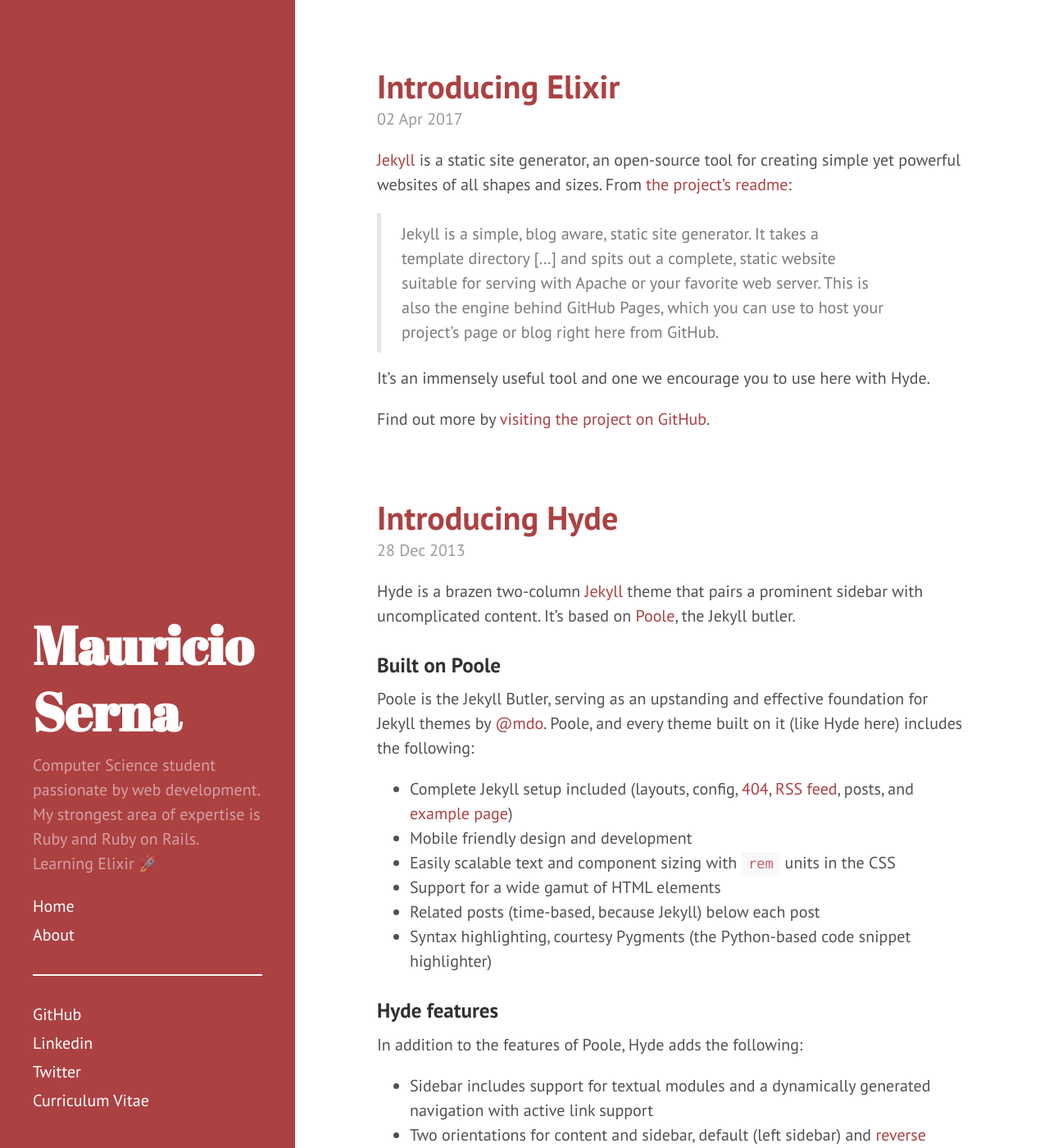
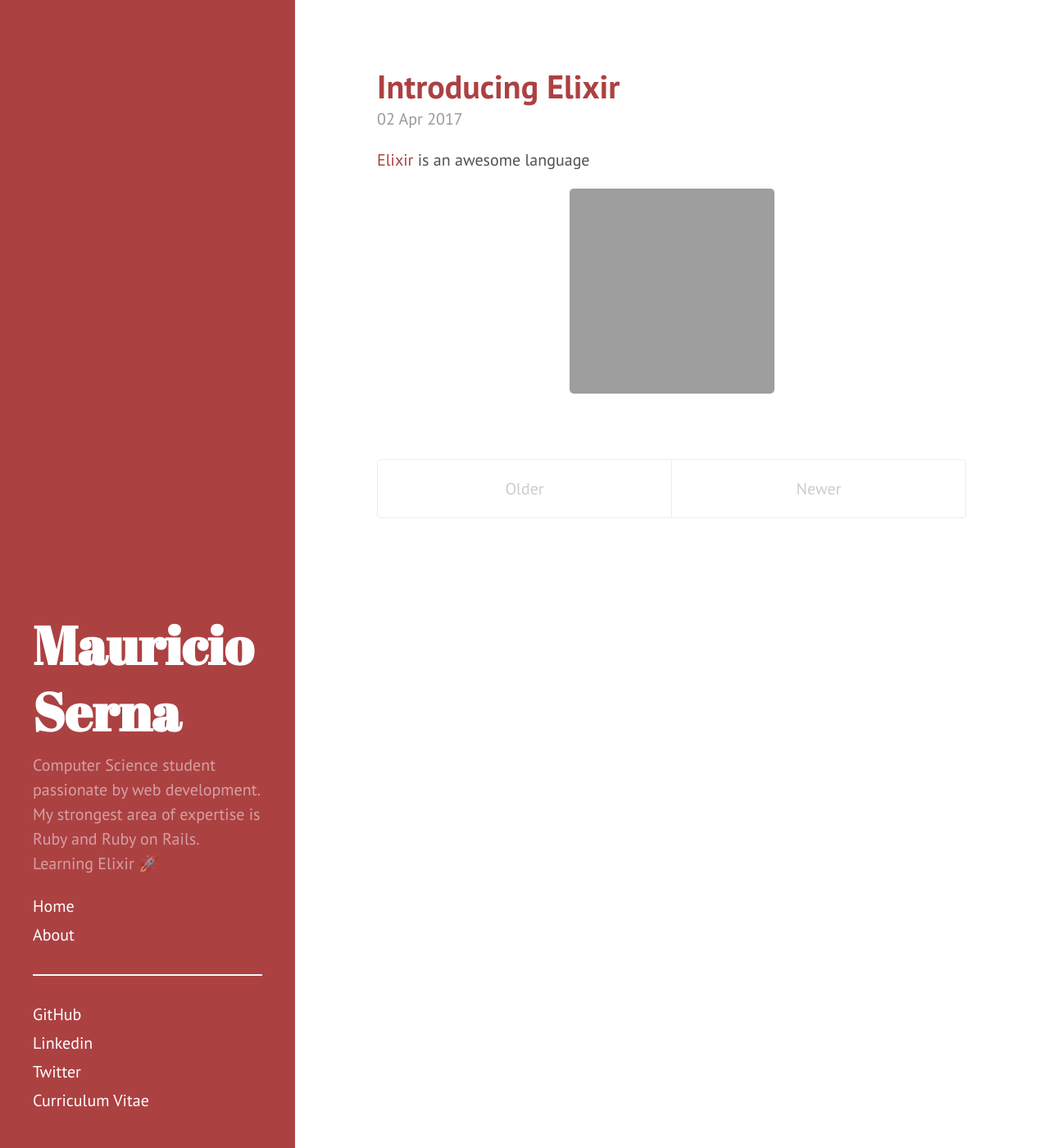
Before and after one commit to kmlroot/mauricio, a Jekyll site: the page built from index.html, in a window 1280 px wide and 1400 px high. Shown: the whole window at 82% size. Built offline with Jekyll 4.4.1, drawn with Linux system fonts in a browser that asks for light colours; the list of posts is cut into pages by our own code; some of the changed text lies outside the part shown; grey boxes are pictures that could not be loaded.

Commit message:
Adding post example

```diff
--- a/_posts/2013-12-28-introducing-hyde.md
+++ /dev/null
@@ -1,44 +0,0 @@
----
-layout: post
-title: Introducing Hyde
-comments: true
----
-
-Hyde is a brazen two-column [Jekyll](http://jekyllrb.com) theme that pairs a prominent sidebar with uncomplicated content. It's based on [Poole](http://getpoole.com), the Jekyll butler.
-
-### Built on Poole
-
-Poole is the Jekyll Butler, serving as an upstanding and effective foundation for Jekyll themes by [@mdo](https://twitter.com/mdo). Poole, and every theme built on it (like Hyde here) includes the following:
-
-* Complete Jekyll setup included (layouts, config, [404](/404), [RSS feed](/atom.xml), posts, and [example page](/about))
-* Mobile friendly design and development
-* Easily scalable text and component sizing with `rem` units in the CSS
-* Support for a wide gamut of HTML elements
-* Related posts (time-based, because Jekyll) below each post
-* Syntax highlighting, courtesy Pygments (the Python-based code snippet highlighter)
-
-### Hyde features
-
-In addition to the features of Poole, Hyde adds the following:
-
-* Sidebar includes support for textual modules and a dynamically generated navigation with active link support
-* Two orientations for content and sidebar, default (left sidebar) and [reverse](https://github.com/poole/lanyon#reverse-layout) (right sidebar), available via `<body>` classes
-* [Eight optional color schemes](https://github.com/poole/hyde#themes), available via `<body>` classes
-
-[Head to the readme](https://github.com/poole/hyde#readme) to learn more.
-
-### Browser support
-
-Hyde is by preference a forward-thinking project. In addition to the latest versions of Chrome, Safari (mobile and desktop), and Firefox, it is only compatible with Internet Explorer 9 and above.
-
-### Download
-
-Hyde is developed on and hosted with GitHub. Head to the <a href="https://github.com/poole/hyde">GitHub repository</a> for downloads, bug reports, and features requests.
-
-{% highlight ruby %}
-  def foo
-    puts 'foo'
-  end
-{% endhighlight %}
-
-Thanks!
--- a/_posts/2017-04-02-introducing-elixir.md
+++ b/_posts/2017-04-02-introducing-elixir.md
@@ -3,10 +3,8 @@
 title: Introducing Elixir
 ---
 
-[Jekyll](http://jekyllrb.com) is a static site generator, an open-source tool for creating simple yet powerful websites of all shapes and sizes. From [the project's readme](https://github.com/mojombo/jekyll/blob/master/README.markdown):
+[Elixir](http://elixir-lang.org/) is an awesome language
 
-  > Jekyll is a simple, blog aware, static site generator. It takes a template directory [...] and spits out a complete, static website suitable for serving with Apache or your favorite web server. This is also the engine behind GitHub Pages, which you can use to host your project’s page or blog right here from GitHub.
-
-It's an immensely useful tool and one we encourage you to use here with Hyde.
-
-Find out more by [visiting the project on GitHub](https://github.com/mojombo/jekyll).
+<p align="center">
+  <img src="https://avatars2.githubusercontent.com/u/1481354?v=3&s=400" height="250" />
+</p>
```
